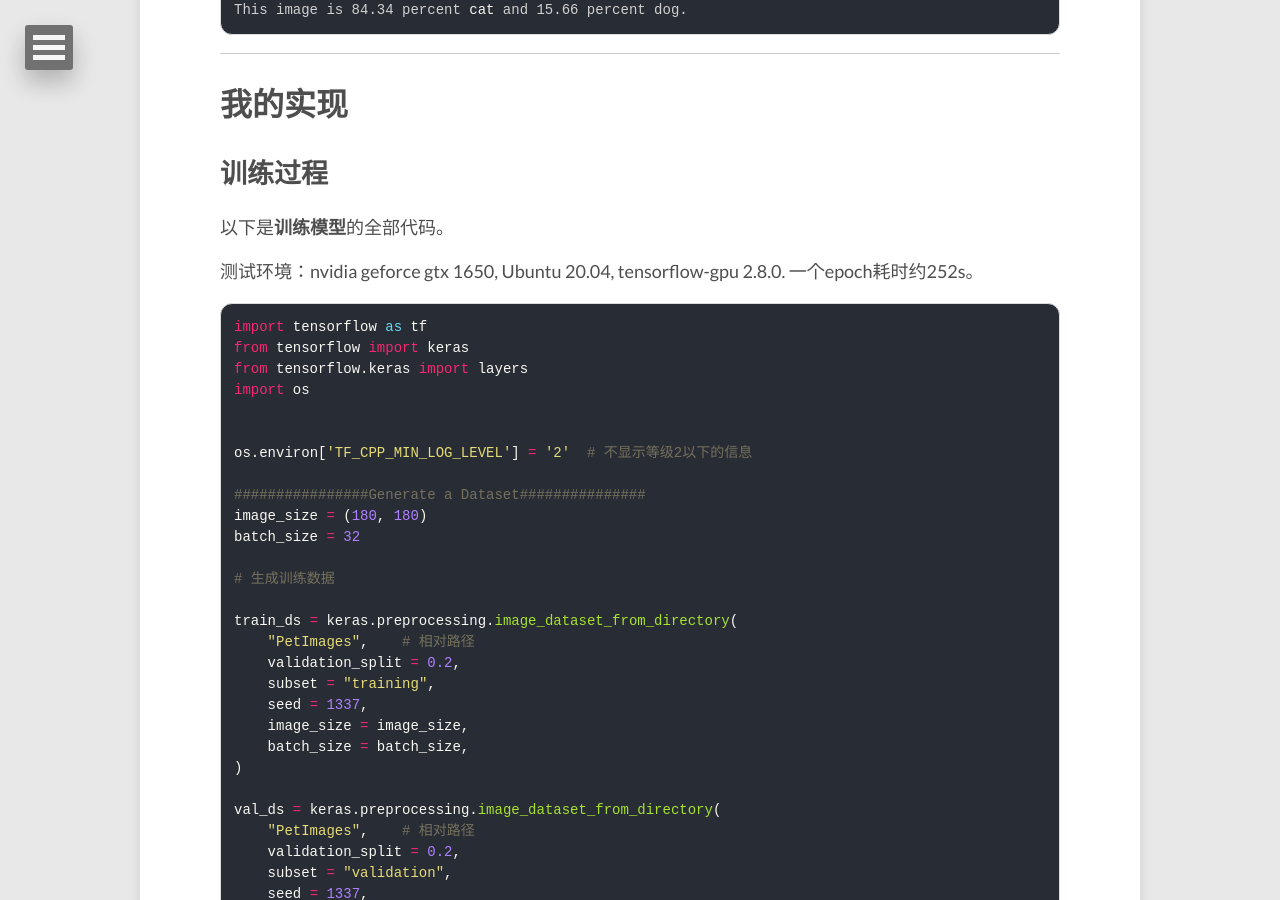
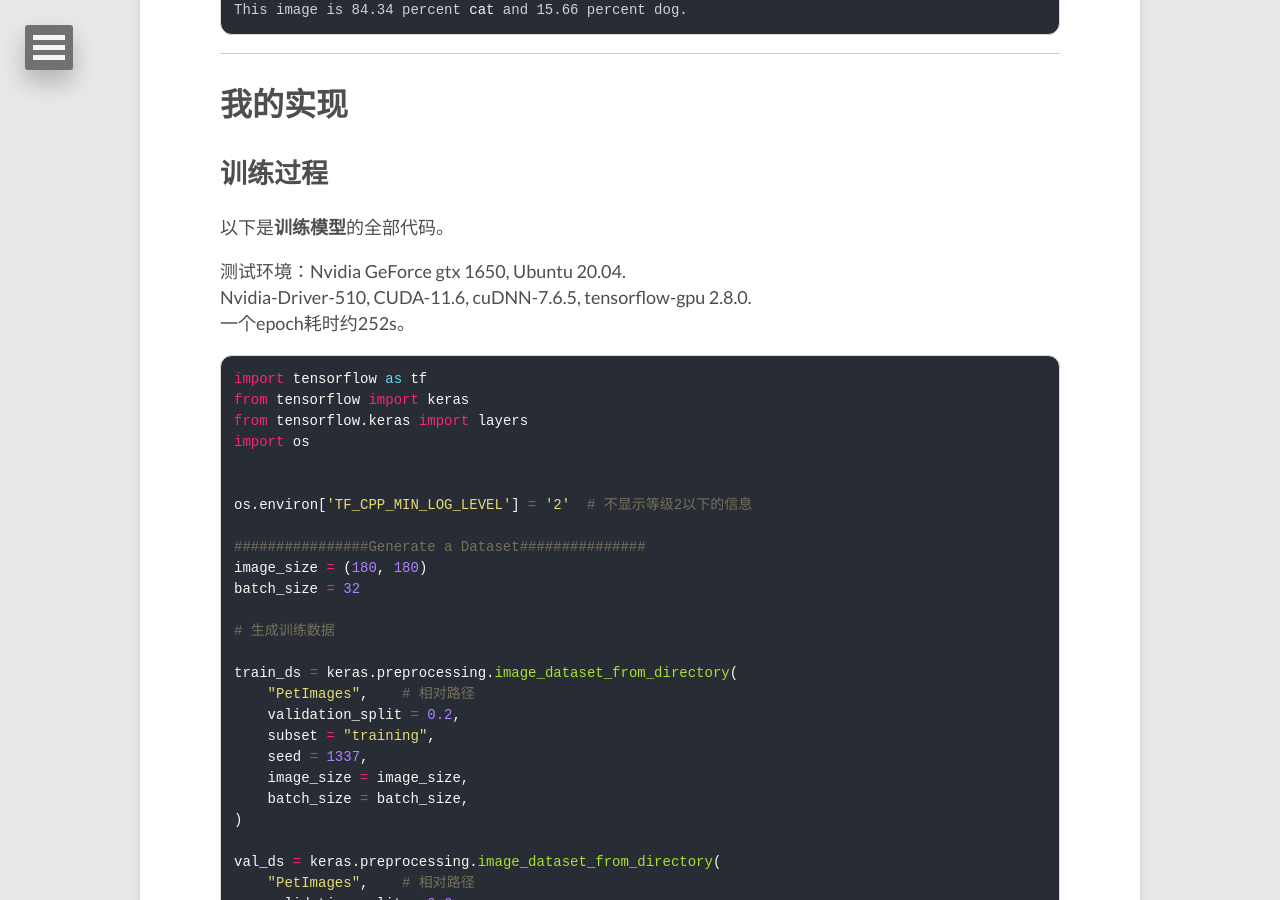
Before and after one commit to lucameng/lucameng.github.io, a Jekyll site: the page built from _posts/2022-05-08-Image-classification-from-scratch.md, in a window 1280 px wide and 900 px high, scrolled down 10372 px. Built offline with Jekyll 4.4.1, drawn with Linux system fonts in a browser that asks for light colours.

Commit message:
add software environment in Post DL

````diff
--- a/_posts/2022-05-08-Image-classification-from-scratch.md
+++ b/_posts/2022-05-08-Image-classification-from-scratch.md
@@ -409,7 +409,8 @@ ___
 
 以下是**训练模型**的全部代码。
 
-测试环境：nvidia geforce gtx 1650, Ubuntu 20.04, tensorflow-gpu 2.8.0.
+测试环境：Nvidia GeForce gtx 1650, Ubuntu 20.04.
+Nvidia-Driver-510, CUDA-11.6, cuDNN-7.6.5, tensorflow-gpu 2.8.0.
 一个epoch耗时约252s。
 
 ```python
````
